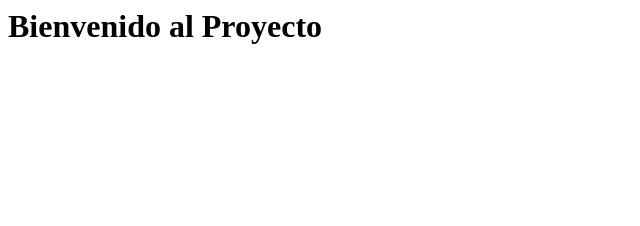
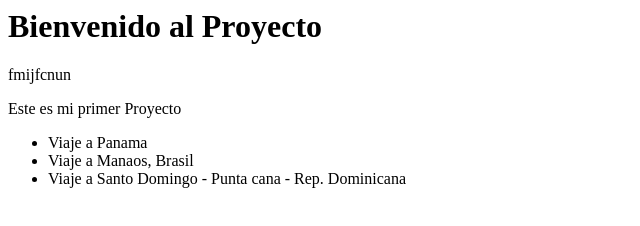
Before and after one commit to BiancaBermudez/primersitioweb, a plain HTML site: page proyectos.html in a window 1280 px wide. Shown: the whole page, without its empty margins (0-640 px from the left). Drawn offline with Linux system fonts and the light colour scheme.

Commit message:
Agregando contenido

```diff
--- a/proyectos.html
+++ b/proyectos.html
@@ -7,6 +7,14 @@
 </head>
 <body>
     <h1>Bienvenido al Proyecto</h1>
+    <p>fmijfcnun</p>
+    <p>Este es mi primer Proyecto</p>
+    <ul>
+        <li>Viaje a Panama</li>
+        <li>Viaje a Manaos, Brasil</li>
+        <li>Viaje a Santo Domingo - Punta cana - Rep. Dominicana</li>
+
+    </ul>
 
 </body>
 </html>
```
